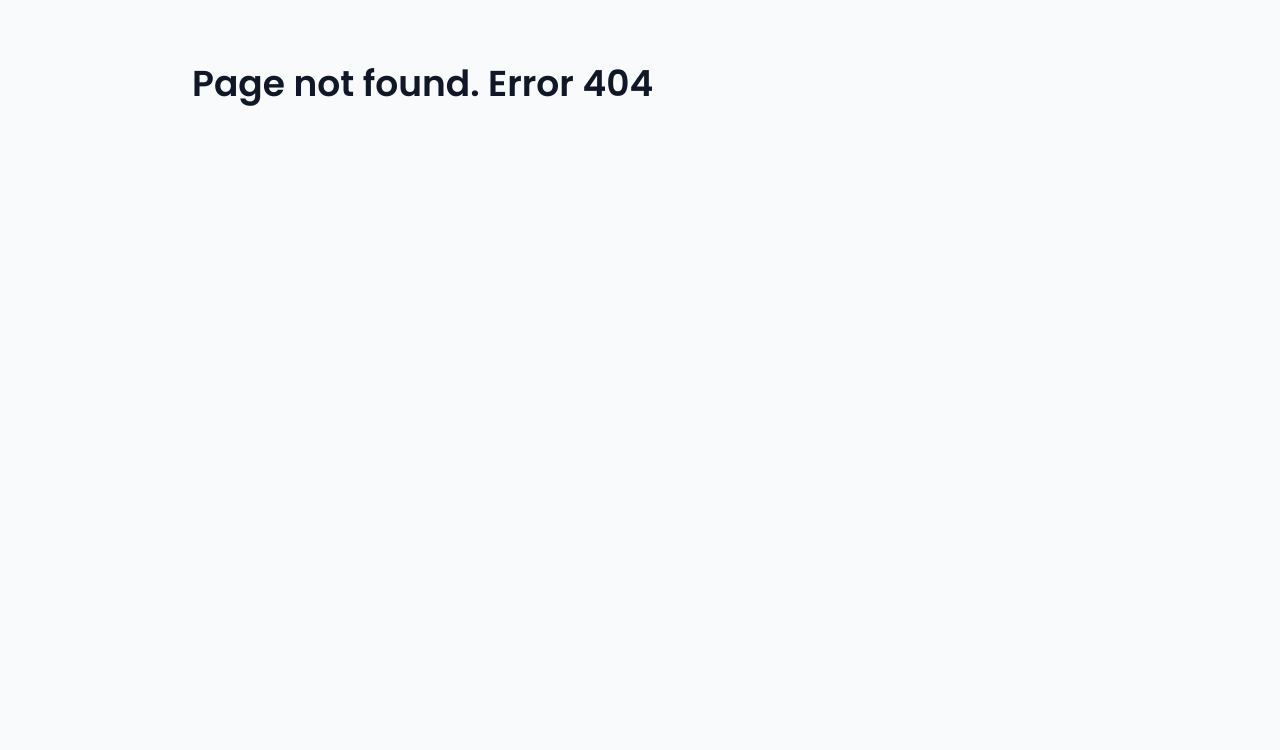
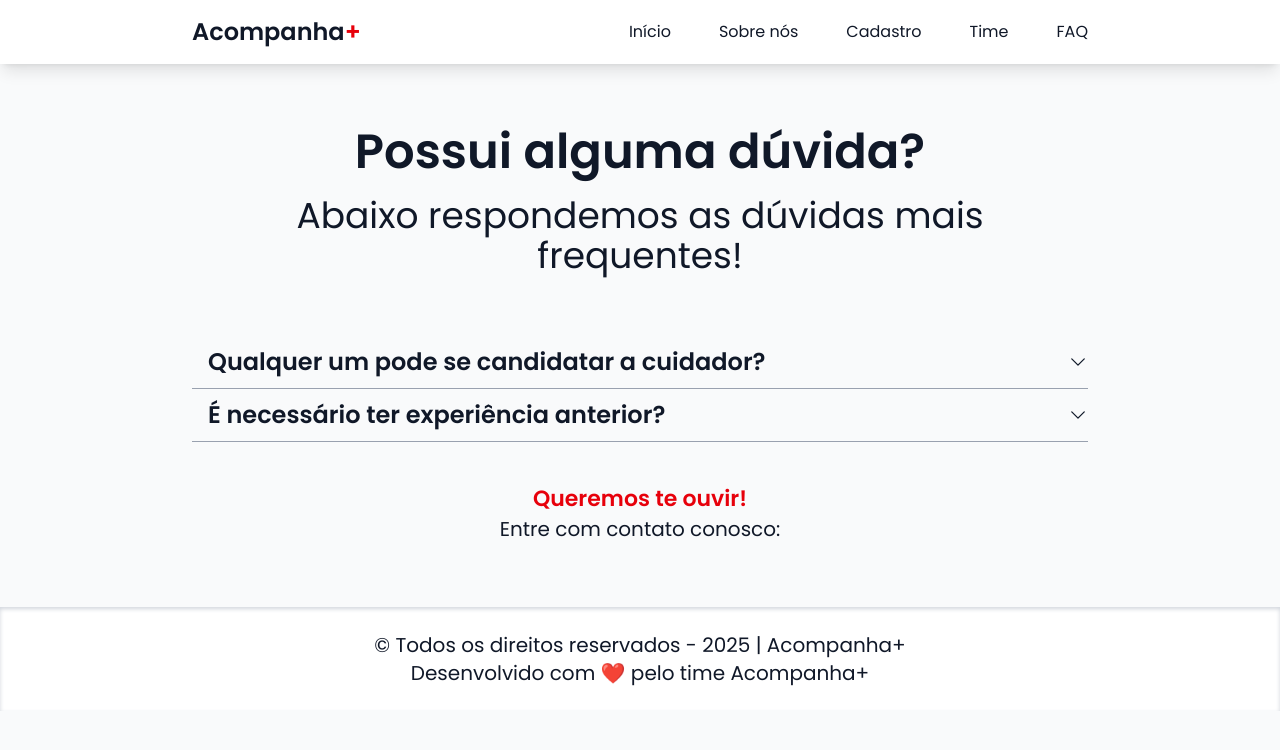
Before and after one commit to acompanha-mais/site-spa, a React (Vite) app in the folder site-spa/: page /faq in a window 1280 px wide. Before the commit this address had no page. Shown: the top 750 px of the page. Built offline with nearby package versions, Linux system fonts and the light colour scheme.

Commit message:
feat(faq): cria rota e referencia

```diff
--- a/site-spa/src/components/NavBar/NavBar.tsx
+++ b/site-spa/src/components/NavBar/NavBar.tsx
@@ -31,6 +31,7 @@ export default function NavBar(){
                         <Link to="/sobre" onClick={() => setIsOpen(false)}>Sobre nós</Link>
                         <Link to="/cadastro" onClick={() => setIsOpen(false)}>Cadastro</Link>
                         <Link to="/time" onClick={() => setIsOpen(false)}>Time</Link>
+                        <Link to="/faq" onClick={() => setIsOpen(false)}>FAQ</Link>
                     </div>
                 </div>
             </div>
--- a/site-spa/src/main.tsx
+++ b/site-spa/src/main.tsx
@@ -8,6 +8,7 @@ import Home from './routes/Home/index.tsx'
 import AboutUs from './routes/AboutUs/index.tsx'
 import SignUpCuidador from './routes/SignUpCuidador/index.tsx'
 import Members from './routes/Members/index.tsx'
+import Faq from './routes/Faq/index.tsx'
 
 import Error from './routes/Error/index.tsx'
 
@@ -17,12 +18,14 @@ import { createBrowserRouter, RouterProvider } from 'react-router-dom'
 
 
 
+
 const router = createBrowserRouter([
   {path: "/", element: <App/>, errorElement: <Error/>, children: [
     {path: "/", element: <Home/>},
     {path: "/sobre", element: <AboutUs/>},
     {path: "/cadastro", element: <SignUpCuidador/>},
-    {path: "/time", element: <Members/>}
+    {path: "/time", element: <Members/>},
+    {path: "/faq", element: <Faq/>}
   ]}
 ]);
 
--- /dev/null
+++ b/site-spa/src/routes/Faq/index.tsx
@@ -0,0 +1,49 @@
+import { ChevronDownIcon } from "@heroicons/react/24/solid";
+import { useState } from "react";
+
+
+export default function Faq(){
+    const[abrirResposta, setAbrirResposta] = useState<number | null>(null);
+
+    const faqs = [
+        {pergunta: "Qualquer um pode se candidatar a cuidador?", resposta: "Sim, contanto que seja maior de idade."},
+        {pergunta: "É necessário ter experiência anterior?", resposta: "Não obrigatoriamente, porém experiências anteriores com idosos ou pessoas com debilidades físicas é um diferencial."},
+    ];
+
+    const toggle = (index: number) => {
+        setAbrirResposta(abrirResposta === index ? null : index);
+    };
+
+    return(
+        <main>
+            <section className="text-center mb-15">
+                <h1 className="mb-5">Possui alguma dúvida?</h1>
+                <h2 className="font-light">Abaixo respondemos as dúvidas mais frequentes!</h2>
+            </section>
+
+
+            <section>
+                <div className="mb-10">
+                    <ul>
+                        {faqs.map((faq, index) => (
+                            <li key={index} className="font-bold border-b border-gray-400">
+                                <div onClick={() => toggle(index)} className="pl-4 flex items-center justify-between gap-2 cursor-pointer py-2">
+                                    <span className="text-[18px] md:text-[20px] lg:text-[24px]">{faq.pergunta}</span>
+                                    <ChevronDownIcon className={`w-5 h-5 transition-transform duration-200 ${abrirResposta === index ? "rotate-180" : ""}`}/>
+                                </div>
+                                {abrirResposta === index && (
+                                    <p className="pl-8 pb-2 font-light">{faq.resposta}</p>
+                                )}
+                            </li>
+                        ))}
+                    </ul>
+                </div>
+
+                <div className="text-center">
+                    <h3 className="text-[18px] md:text-[20px] lg:text-[22px] font-bold text-red-600">Queremos te ouvir!</h3>
+                    <p>Entre com contato conosco:</p>
+                </div>
+            </section>
+        </main>
+    );
+}
```
